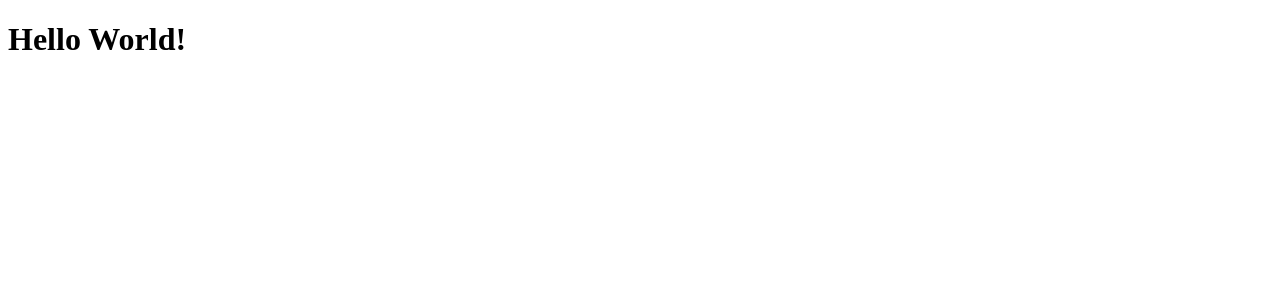
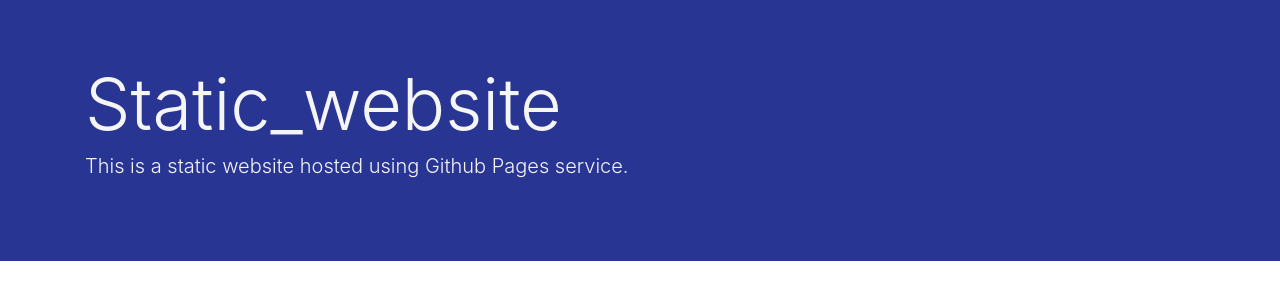
Before and after one commit to dulanjaleefl/test_site, a plain HTML site: page index.html in a window 1280 px wide. Drawn offline with nearby package versions, Linux system fonts and the light colour scheme.

Commit message:
Second commit

```diff
--- a/index.html
+++ b/index.html
@@ -1,10 +1,26 @@
 <!DOCTYPE html>
-<html>
-    <head>
+<html lang="en">
+  <head>
+    <!-- Required meta tags -->
+    <meta charset="utf-8">
+    <meta name="viewport" content="width=device-width, initial-scale=1, shrink-to-fit=no">
 
-    </head>
-    <body>
-        <h1>Hello World!</h1>
-    </body>
+    <!-- Bootstrap CSS -->
+    <link rel="stylesheet" href="https://maxcdn.bootstrapcdn.com/bootstrap/4.0.0-beta/css/bootstrap.min.css" integrity="sha384-/Y6pD6FV/Vv2HJnA6t+vslU6fwYXjCFtcEpHbNJ0lyAFsXTsjBbfaDjzALeQsN6M" crossorigin="anonymous">
+      <link rel="stylesheet" href="styles/styles.css">
+  </head>
+  <body>
+   <div class="jumbotron jumbotron-fluid">
+  <div class="container">
+    <h1 class="display-3">Static_website</h1>
+    <p class="lead">This is a static website hosted using Github Pages service.</p>
+  </div>
+</div>
 
+    <!-- Optional JavaScript -->
+    <!-- jQuery first, then Popper.js, then Bootstrap JS -->
+    <script src="https://code.jquery.com/jquery-3.2.1.slim.min.js" integrity="sha384-KJ3o2DKtIkvYIK3UENzmM7KCkRr/rE9/Qpg6aAZGJwFDMVNA/GpGFF93hXpG5KkN" crossorigin="anonymous"></script>
+    <script src="https://cdnjs.cloudflare.com/ajax/libs/popper.js/1.11.0/umd/popper.min.js" integrity="sha384-b/U6ypiBEHpOf/4+1nzFpr53nxSS+GLCkfwBdFNTxtclqqenISfwAzpKaMNFNmj4" crossorigin="anonymous"></script>
+    <script src="https://maxcdn.bootstrapcdn.com/bootstrap/4.0.0-beta/js/bootstrap.min.js" integrity="sha384-h0AbiXch4ZDo7tp9hKZ4TsHbi047NrKGLO3SEJAg45jXxnGIfYzk4Si90RDIqNm1" crossorigin="anonymous"></script>
+  </body>
 </html>
--- /dev/null
+++ b/styles/styles.css
@@ -0,0 +1,12 @@
+.jumbotron{
+    background: #283593;
+}
+}
+.container{
+    background: #283593;
+
+}
+
+h1, p {
+    color:#F5F5F5;
+}
```
